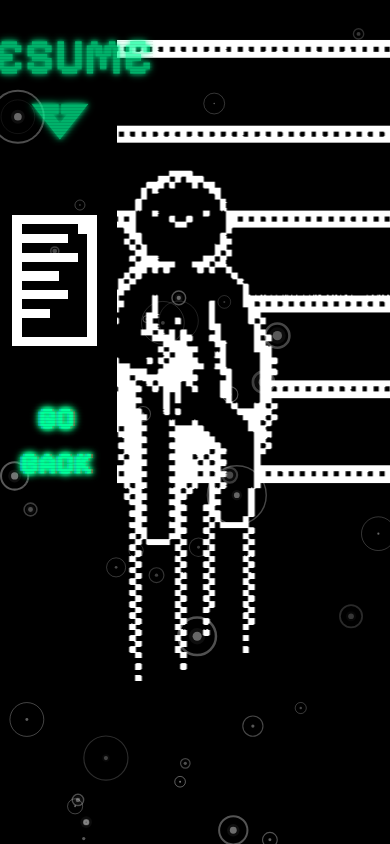
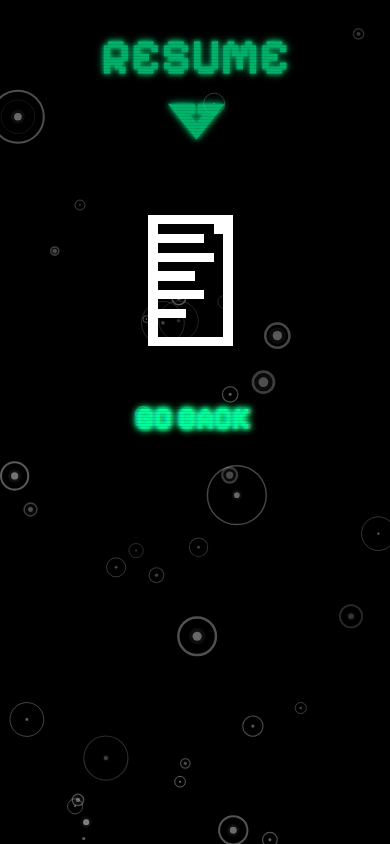
Before and after one commit to Abhinoob1501/portfolio, a Next.js app: page /resume in a window 390 px wide. Built offline with nearby package versions, Linux system fonts and the light colour scheme.

Commit message:
resume page scaling fixed

```diff
--- a/src/app/resume/page.tsx
+++ b/src/app/resume/page.tsx
@@ -16,7 +16,7 @@ export default function Resume() {
         ]}
       />
 
-      <div className="w-3/10  flex-col space-y-4 p-5 relative z-20">
+      <div className="w-full md:w-3/10 flex-col space-y-4 p-5 relative z-20">
 
         <div className="flex justify-center mt-0 mb-0"><Flicker text="RESUME" fontSize={50} /></div>
         <div className="flex justify-center mt-0 mb-0"><Flicker text="🢗" fontSize={70} /></div>
@@ -108,7 +108,7 @@ export default function Resume() {
 
       </div>
       <div
-        className="w-7/10 inset-0 opacity-100 relative z-10"
+        className="hidden md:block w-7/10 inset-0 opacity-100 relative z-10"
         style={{
           backgroundImage: 'url(/background.svg)',
           backgroundSize: 'cover',
```
